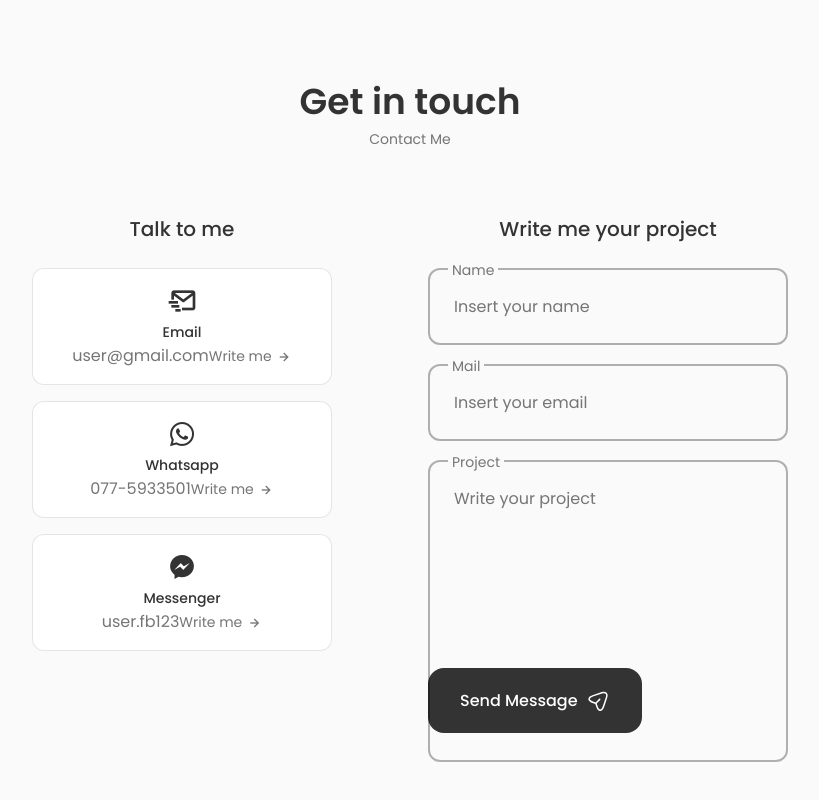
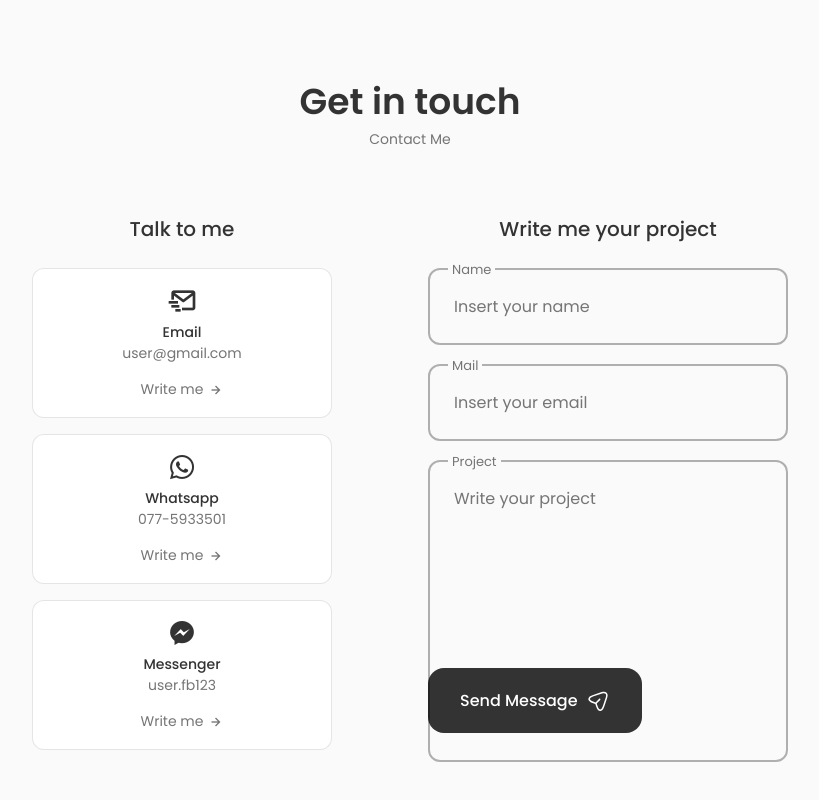
Before and after one commit to ImeshaDilshani/site-p, a React (Create React App) app: page / in a window 1280 px wide. Shown: the part 3623-4423 px from the top of the page, without its empty margins (230-1049 px from the left). Built offline with nearby package versions, Linux system fonts and the light colour scheme.

Commit message:
contact form issue fixed

```diff
--- a/src/components/contact/Contact.jsx
+++ b/src/components/contact/Contact.jsx
@@ -10,11 +10,13 @@ const Contact = () => {
         <div  className="contact__container container grid">
             <div className="contact content">
                 <h3 className="contact__title">Talk to me</h3>
+
                 <div className="contact__info">
+
                     <div className="contact__card">
                         <i className="bx bx-mail-send contact__card-icon"></i>
                         <h3 className="contact__card-title">Email</h3>
-                    <span className="sontact__card-data">user@gmail.com</span>
+                        <span className="contact__card-data">user@gmail.com</span>
                         <a href="" className="contact__button">Write me{""}
                             <i className="bx bx-right-arrow-alt contact__button-icon"></i>
                         </a>
@@ -23,7 +25,7 @@ const Contact = () => {
                     <div className="contact__card">
                         <i className="bx bxl-whatsapp contact__card-icon"></i>
                         <h3 className="contact__card-title">Whatsapp</h3>
-                    <span className="sontact__card-data">077-5933501</span>
+                        <span className="contact__card-data">077-5933501</span>
                         <a href="" className="contact__button">Write me{""}
                             <i className="bx bx-right-arrow-alt contact__button-icon"></i>
                         </a>
@@ -32,7 +34,7 @@ const Contact = () => {
                     <div className="contact__card">
                         <i className="bx bxl-messenger contact__card-icon"></i>
                         <h3 className="contact__card-title">Messenger</h3>
-                    <span className="sontact__card-data">user.fb123</span>
+                        <span className="contact__card-data">user.fb123</span>
                         <a href="" className="contact__button">Write me{""}
                             <i className="bx bx-right-arrow-alt contact__button-icon"></i>
                         </a>
@@ -67,6 +69,7 @@ const Contact = () => {
                         <label htmlFor="" className="contact__form-tag">Project</label>
                         <textarea name="project" id="" cols="30" rows="10" className='contact__form-input' placeholder='Write your project'></textarea>
                     </div>
+
                     <button  className="button button--flex">
                         Send Message
                             <svg
@@ -87,6 +90,7 @@ const Contact = () => {
                                 ></path>
                                 </svg>
                     </button>
+
                 </form>
             </div>
         </div>
--- a/src/components/contact/contact.css
+++ b/src/components/contact/contact.css
@@ -41,6 +41,11 @@
     font-weight: var(--font-medium);
 }
 
+.contact__card-data{
+    display: block;
+    margin-bottom: var(--mb-0-75);
+}
+
 .contact__button{
     color: var(--text-color);
     font-size: var(--small-font-size);
@@ -79,13 +84,15 @@
     border-radius: 0.75rem;
     padding: 1.5rem;
     z-index: 1;
+    color: var(--title-color);
+    outline: none;
 }
 
 .contact__form-tag{
     position: absolute;
     top: -0.75rem;
     left: 1.25rem;
-    font-size: var(--small-font-size);
+    font-size: var(--smaller-font-size);
     padding: 0.25rem;
     background-color: var(--body-color);
     z-index: 10;
```
Lines whose indentation alone changed are shown as unchanged.
